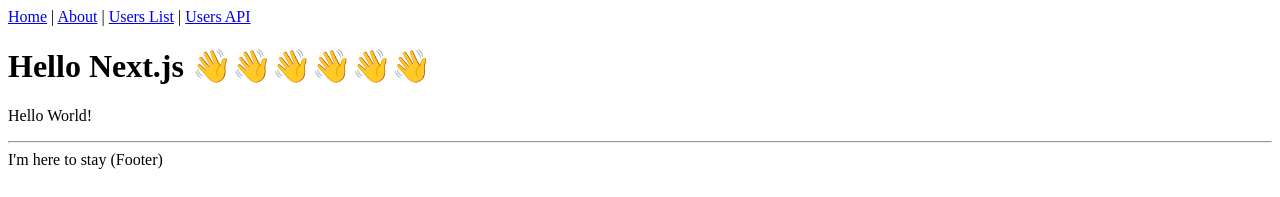
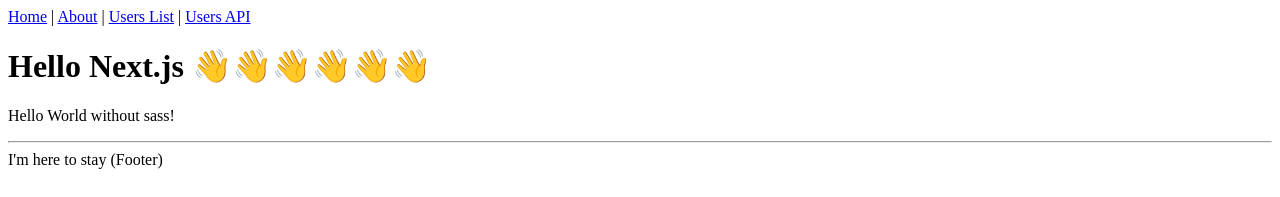
Before and after one commit to brianunlam/feed-content-viewer, a Next.js app: page / in a window 1280 px wide. Shown: the top 197 px of the page. Built offline with nearby package versions, Linux system fonts and the light colour scheme.

Commit message:
Modify text in order to trigger travis

```diff
--- a/src/pages/index.tsx
+++ b/src/pages/index.tsx
@@ -4,7 +4,7 @@
   <Layout title="Home | Next.js + TypeScript Example">
     <h1>Hello Next.js 👋👋👋👋👋👋</h1>
     <p>
-    <div>Hello World!</div>
+    <div>Hello World without sass!</div>
     </p>
   </Layout>
 );
```
